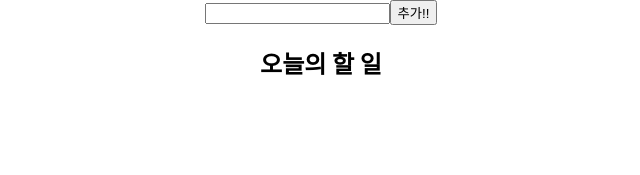
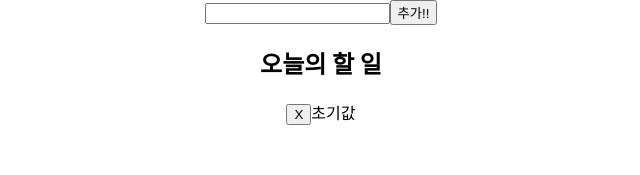
Before and after one commit to wjdwnsdnjs13/React_study, a React (Create React App) app in the folder class/: page /todoList in a window 1280 px wide. Shown: the top 175 px of the page, without its empty margins (319-959 px from the left). Built offline with nearby package versions, Linux system fonts and the light colour scheme.

Commit message:
todoList delete 구현(filter사용)

```diff
--- a/class/src/4weeks/TodoList.js
+++ b/class/src/4weeks/TodoList.js
@@ -1,21 +1,37 @@
-import React, { useState } from 'react'
+import React, { useRef, useState } from 'react'
 import TodoBoard from './component/TodoBoard';
 
 const TodoList = () => {
+
     const [inputValue, setInputValue] = useState('');
-    const [todoList, setTodoList] = useState([]);
-    const addItem = ()=>{
-        setTodoList([...todoList, inputValue]);
-        // console.log('inputValue : ', inputValue);
+    const [todoList, setTodoList] = useState([{
+        id: 0,
+        text: '초기값',
+        checked: true
+    },]);
+
+    const nextId = useRef(0);
+    const addItem = () => {
+        const todo = {
+            id: nextId.current,
+            text: inputValue,
+            checker: false,
+        };
+        setTodoList(todoList.concat(todo));
+        localStorage.setItem('todoList', JSON.stringify(todoList))
+        nextId.current += 1;
+    }
+    const deleteList = (id) => {
+        setTodoList(todoList.filter((todo) => todo.id !== id));
     }
     return (
         <div>
             <input type="text" onChange={(e) => {
                 console.log(e.target.value);
                 setInputValue(e.target.value);
-                }}/>
+            }} />
             <button onClick={addItem}>추가!!</button>
-            <TodoBoard todoList={todoList}/>
+            <TodoBoard todoList={todoList} deleteList={deleteList} />
         </div>
     )
 }
--- a/class/src/4weeks/component/TodoBoard.js
+++ b/class/src/4weeks/component/TodoBoard.js
@@ -1,11 +1,19 @@
 import React from 'react'
 import TodoItem from './TodoItem'
 
-const TodoBoard = (props) => {
+const TodoBoard = ({ todoList, deleteList }) => {
+  // const deletelist = () => {{deleteList}}
+  let i = 0;
   return (
     <div>
       <h2>오늘의 할 일</h2>
-      {props.todoList.map((item) => <TodoItem item={item}/>)}
+      {todoList.map((item) => (
+        <TodoItem
+          item={item}
+          key={item.id}
+          deleteList={deleteList}
+        />
+      ))}
     </div>
   )
 }
--- a/class/src/4weeks/component/TodoItem.js
+++ b/class/src/4weeks/component/TodoItem.js
@@ -1,9 +1,19 @@
 import React from 'react'
 
-const TodoItem = (props) => {
+
+// const deleteList = (i) => {
+//   deleteList(i)
+//   localStorage.removeItem(i)
+//   // index 1, index 2 삭제
+//   arr.splice(1, 2);
+// }
+
+const TodoItem = ({item, deleteList}) => {
+  const {id, text} = item;
   return (
     <div>
-      {props.item}
+      <button  value={id} onClick={() => deleteList(id)}>X</button>
+      {text}
     </div>
   )
 }
```
